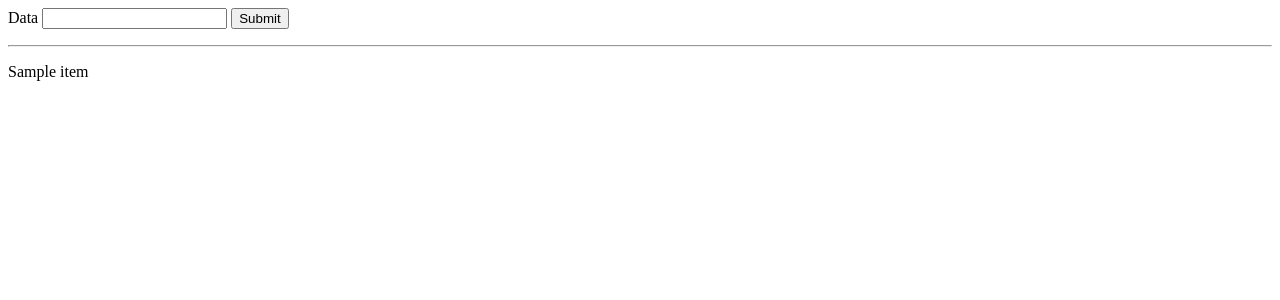
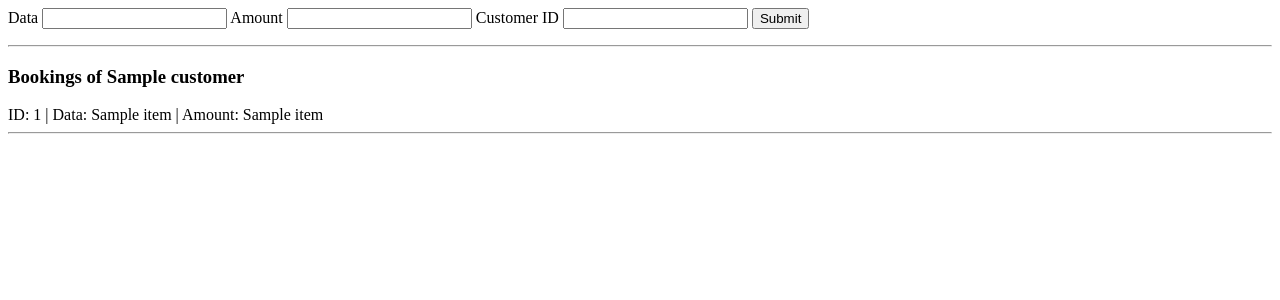
Before and after one commit to Rohan2460/Vehicle-rental-system, a Flask app: template templates/submit.html in a window 1280 px wide. Shown: the top 300 px of the page. Run offline with Flask 3, Linux system fonts and the light colour scheme; the template is opened without the code that fills it: most values are stand-ins (such as "Sample title", 1, 10 or a date in 2020).

Commit message:
testing tables

```diff
--- a/main.py
+++ b/main.py
@@ -9,18 +9,32 @@ app = Flask(__name__)
 def index():
     cursor.execute("SELECT * FROM Bookings")
     data = cursor.fetchall()
-    print(data)
+    # print(data)
+    cursor.execute("SELECT Name FROM Customer WHERE CustomerID = 1")
+    customer = cursor.fetchone()
 
-    return render_template("submit.html", data=data)
+
+    return render_template("submit.html", data=data, customer=customer[0])
 
 @app.route("/data", methods=["POST"])
 def get_data():
     if request.method == "POST":
         data = request.form["data"]
-        cursor.execute(f"INSERT INTO Bookings (status) VALUES ('{data}')")
+        amount = request.form["amount"]
+        c_id = request.form["c_id"]
+
+        cursor.execute(f"INSERT INTO Bookings (BookingStatus, TotalAmount, CustomerID) VALUES ('{data}', {amount}, {c_id})")
         cnx.commit()
 
     return redirect("/")
 
+
+@app.route("/user", methods=["GET"])
+def create_user():
+    cursor.execute(f"INSERT INTO Customer (Name, Email) VALUES ('John', 'john@a.com')")
+    cnx.commit()
+    return redirect("/")
+
+
 if __name__ == "__main__":
     app.run()
--- a/setup.py
+++ b/setup.py
@@ -1,6 +1,8 @@
-from db import cursor
+from db import cursor, cnx
 
 cursor.execute("CREATE DATABASE vehicle_rental_db")
 cursor.execute("USE vehicle_rental_db")
-cursor.execute("CREATE TABLE Bookings (BookingID INT NOT NULL AUTO_INCREMENT PRIMARY KEY, status VARCHAR(255))")
+cursor.execute("CREATE TABLE Customer (CustomerID INT NOT NULL AUTO_INCREMENT PRIMARY KEY, Name VARCHAR(255), Email VARCHAR(255))")
+cursor.execute("CREATE TABLE Bookings (BookingID INT NOT NULL AUTO_INCREMENT PRIMARY KEY, BookingStatus VARCHAR(255), TotalAmount INT, CustomerID INT, FOREIGN KEY (CustomerID) REFERENCES Customer(CustomerID))")
+cnx.commit()
 # schema here
--- a/templates/submit.html
+++ b/templates/submit.html
@@ -1,15 +1,24 @@
 <form action="/data" method="post">
     <label for="">Data</label>
     <input type="text" name="data">
+
+    <label for="">Amount</label>
+    <input type="text" name="amount">
+
+    <label for="">Customer ID</label>
+    <input type="text" name="c_id">
 
     <button type="submit">Submit</button>
 </form>
 
 <hr>
 {% if data %}
-
+<h3>Bookings of {{customer}}</h3>
 {% for item in data %}
-    <p>{{item}}</p>
+    <span>ID: {{item[0]}} | </span>
+    <span>Data: {{item[1]}} | </span>
+    <span>Amount: {{item[2]}}</span>
+    <hr>
 {% endfor %}
 
 {% endif %}
```
